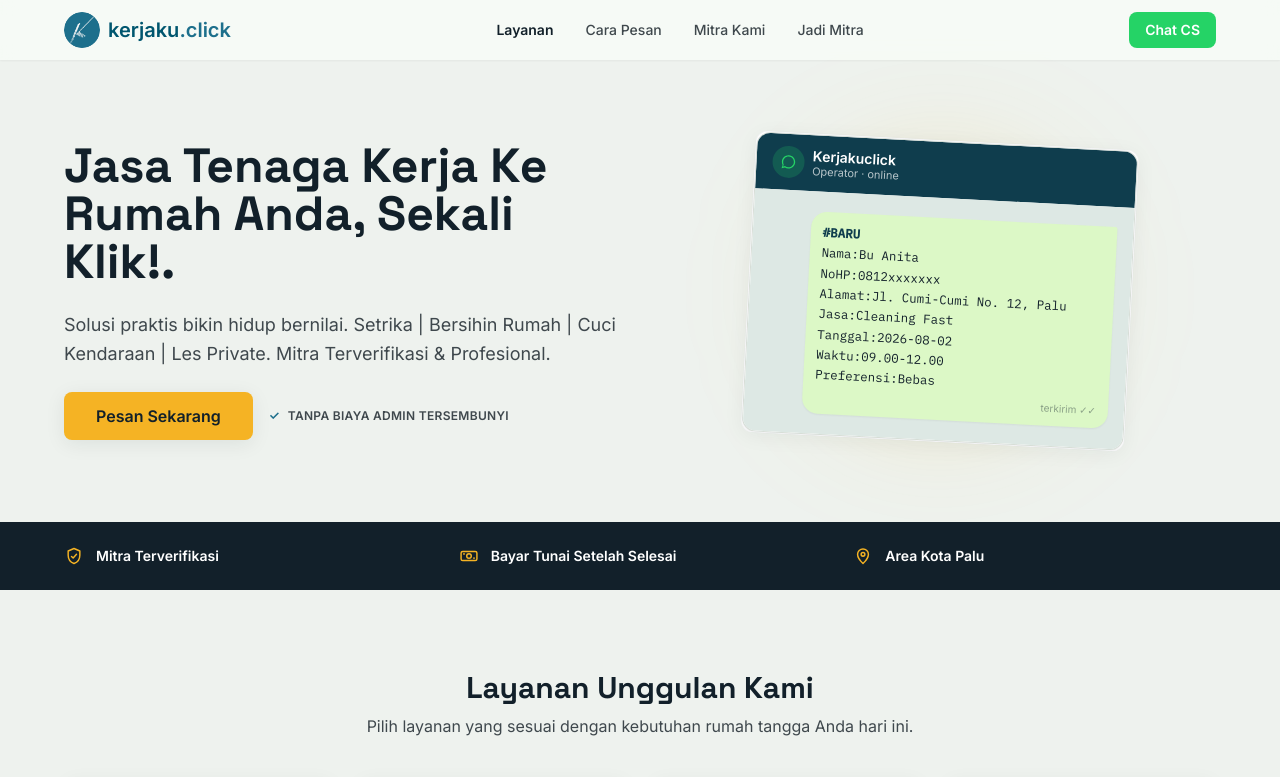
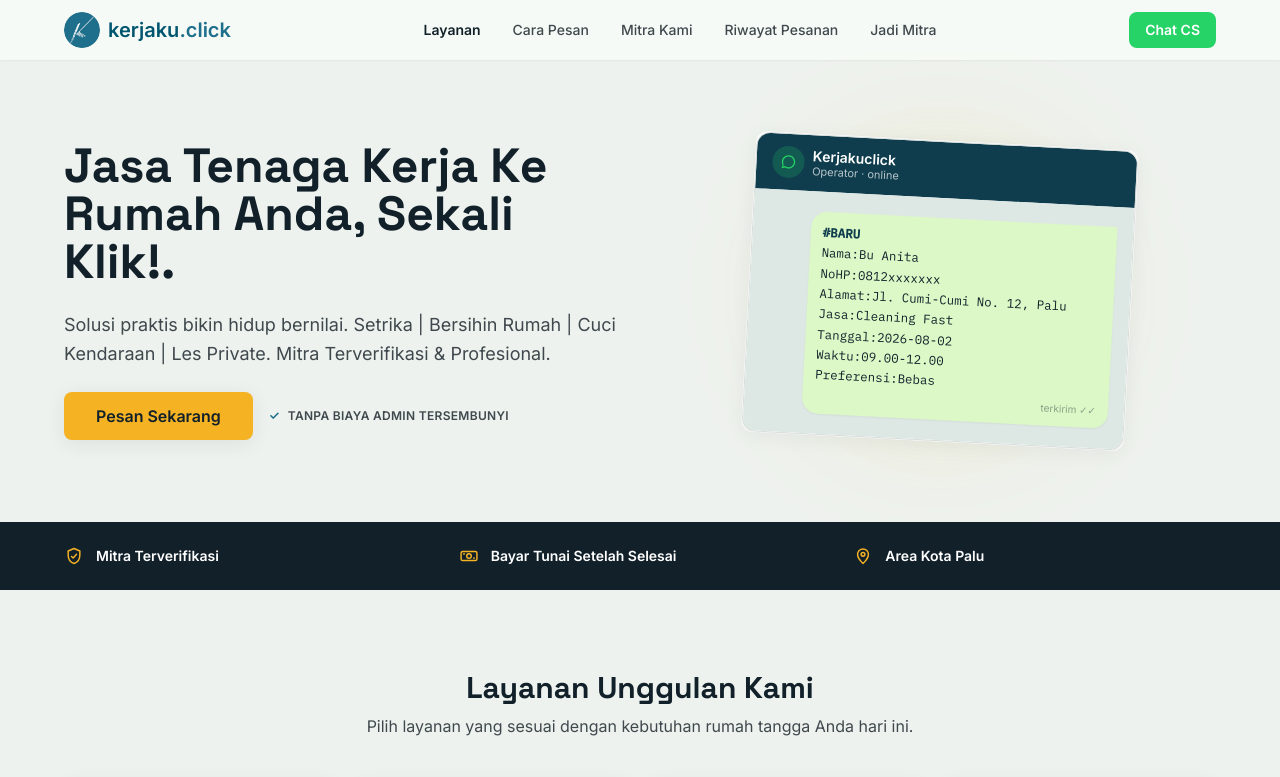
Before and after one commit to kerjakuclick-hub/kerjakuclick, a Next.js app: page / in a window 1280 px wide. Shown: the top 777 px of the page. Built offline with nearby package versions, Linux system fonts and the light colour scheme; no server answers; the database is empty.

Commit message:
feat: tambah link Riwayat Pesanan di header

```diff
--- a/components/Header.tsx
+++ b/components/Header.tsx
@@ -1,7 +1,3 @@
-// GANTI ISI components/Header.tsx Anda dengan file ini.
-// Perubahan: logo gambar (/public/logo.png) ditambahkan di sebelah teks
-// "kerjaku.click", bukan menggantikannya.
-
 "use client";
 
 import { useState } from "react";
@@ -33,6 +29,13 @@ export default function Header() {
       >
         Mitra Kami
       </a>
+      <Link
+        href="/riwayat"
+        onClick={() => setMobileOpen(false)}
+        className="text-[#3f484d] hover:text-[#1D6F8C] transition-colors text-sm font-medium"
+      >
+        Riwayat Pesanan
+      </Link>
       <Link
         href="/daftar-mitra"
         onClick={() => setMobileOpen(false)}
```
